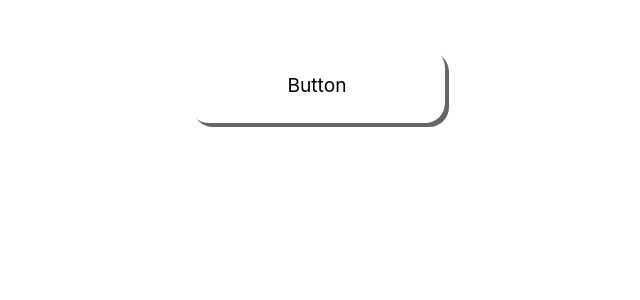
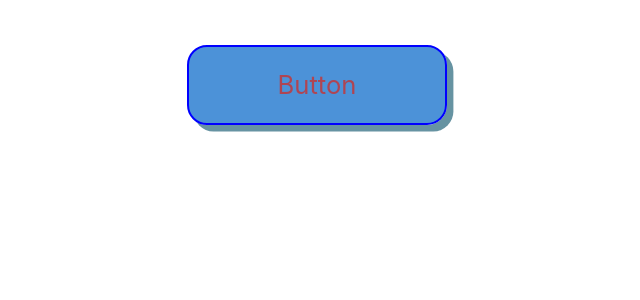
Before and after one commit to crazyapple48/christmas-card, a React (Create React App) app: page / in a window 1280 px wide. Shown: the top 300 px of the page, without its empty margins (323-963 px from the left). Built offline with nearby package versions, Linux system fonts and the light colour scheme.

Commit message:
More Button CSS

```diff
--- a/src/App.css
+++ b/src/App.css
@@ -35,11 +35,12 @@ img {
   display: flex;
   align-items: center;
   justify-content: center;
-  font-size: 1.5vw;
   width: 20vw;
-  height: 50%;
+  height: 6vw;
+  border: 2px solid blue;
   border-radius: 20px;
-  box-shadow: 4px 4px rgba(0, 0, 0, 0.6);
+  background-color: rgba(0, 100, 200, 0.7);
+  box-shadow: 0.5vw 0.5vw rgba(0, 75, 100, 0.6);
 }
 
 .game-button:hover {
@@ -47,11 +48,21 @@ img {
   background-color: rgba(255, 0, 0, 0.7);
 }
 
+.game-button:active {
+  box-shadow: none;
+  background-color: rgba(0, 255, 100, 0.7);
+}
+
 .button-link {
-  color: black;
+  color: rgba(200, 50, 50, 0.8);
   text-decoration: none;
+  font-size: 2vw;
 }
 
 .game-button:hover .button-link {
   color: rgb(0, 255, 100);
 }
+
+.game-button:active .button-link {
+  color: red;
+}
```
